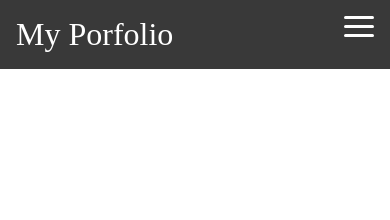
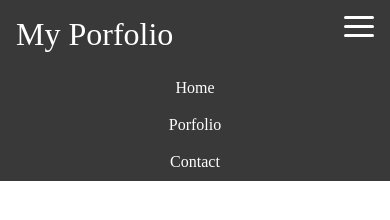
Before and after one commit to Danny007111/testing-nav, a plain HTML site: page index.html in a window 390 px wide. Both pictures are taken after a click on the link 359 px from the left and 26 px from the top of the page. Drawn offline with Linux system fonts and the light colour scheme.

Commit message:
Added js

```diff
--- a/index.html
+++ b/index.html
@@ -2,7 +2,7 @@
 <html>
     <head>
         <link rel="stylesheet" href="styles.css">
-        <script src="script.js"></script>
+        <script src="script.js" defer></script>
     </head>
     <body>
         <nav class="navbar">
--- a/script.js
+++ b/script.js
@@ -0,0 +1,11 @@
+// get (array) hamburger button
+let toggleButton = document.getElementsByClassName("toggle-button")[0];
+// returns array so we have to get the first and only value.
+
+// get navbar links
+let navbarLinks = document.getElementsByClassName("navbar-links")[0];
+// returns array so we have to get the first and only value.
+
+toggleButton.addEventListener('click', () => {
+    navbarLinks.classList.toggle("active");
+});
--- a/styles.css
+++ b/styles.css
@@ -74,5 +74,31 @@ body {
     /* when media activates make links disappear */
     .navbar-links {
         display: none;
+        width: 100%;
     }
+
+    .navbar {
+        flex-direction: column;
+        align-items: flex-start;
+    }
+
+    .navbar-links ul {
+        flex-direction: column;
+        width: 100%;
+    }
+
+    .navbar-links li {
+        text-align: center;
+    }
+
+    .navbar-links li a {
+        padding: .6rem 1rem;
+    }
+
+    /* when it is active, we display hamburger... HELP JAVASCRIPT! */
+
+    .navbar-links.active {
+        display: flex;
+    }
+
 }
```
